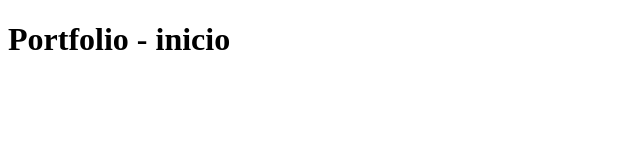
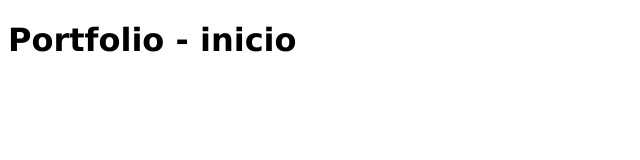
Before and after one commit to CamilaSanchezB/portfolio-FrontEnd, a plain HTML site: page index.html in a window 1280 px wide. Shown: the whole page, without its empty margins (0-640 px from the left). Drawn offline with Linux system fonts and the light colour scheme.

Commit message:
segundo commit

```diff
--- /dev/null
+++ b/css/style.css
@@ -0,0 +1,3 @@
+.titulo-prueba{
+    font-family: Verdana, Geneva, Tahoma, sans-serif;
+}
--- a/index.html
+++ b/index.html
@@ -5,8 +5,9 @@
     <meta http-equiv="X-UA-Compatible" content="IE=edge">
     <meta name="viewport" content="width=device-width, initial-scale=1.0">
     <title>Inicio</title>
+    <link rel="stylesheet" href="css/style.css">
 </head>
 <body>
-    <h1>Portfolio - inicio</h1>
+    <h1 class="titulo-prueba">Portfolio - inicio</h1>
 </body>
 </html>
```
